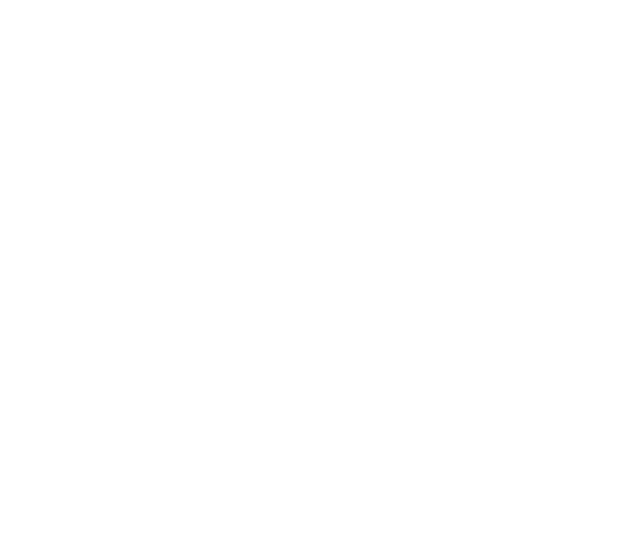
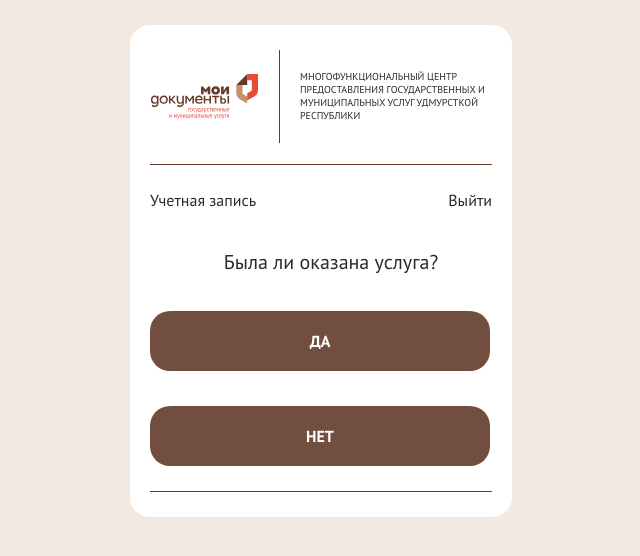
Before and after one commit to CoRa1203/mfcApp, a React (Create React App) app: page /ServiceProvided in a window 1280 px wide. Before the commit this address had no page. Shown: the top 556 px of the page, without its empty margins (319-959 px from the left). Built offline with nearby package versions, Linux system fonts and the light colour scheme.

Commit message:
дополнения ко втонику

```diff
--- a/src/App.js
+++ b/src/App.js
@@ -6,6 +6,10 @@ import PersonalDataInput from "./pages/personalDataInput/PersonalDataInput";
 import ServiceCategorySelection from './pages/serviceCategorySelection/ServiceCategorySelection'
 import ServiceSelection from './pages/serviceSelection/ServiceSelection'
 import ServiceSubmit from "./pages/serviceSubmit/ServiceSubmit";
+import ServiceProvided from "./pages/serviceProvided/ServiceProvided";
+import Feedback from "./pages/feedback/feedback";
+import ServiceCategoryProvidedReason from "./pages/ServiceCategoryProvidedReason/ServiceCategoryProvidedReason";
+import ServiceCategoryProvidedAnotherReason from "./pages/ServiceCategoryProvidedAnotherReason copy/ServiceCategoryProvidedAnotherReason";
 
 
 
@@ -20,10 +24,10 @@ function App() {
         <Route path="/ServiceCategorySelection" element={<ServiceCategorySelection/>} />
         <Route path="/ServiceSelection" element={<ServiceSelection />} />
         <Route path="/ServiceSubmit" element={<ServiceSubmit />} />
-        <Route path="/EntitySelection" element={<EntitySelection />} />
-        <Route path="/EntitySelection" element={<EntitySelection />} />
-        <Route path="/EntitySelection" element={<EntitySelection />} />
-        <Route path="/EntitySelection" element={<EntitySelection />} />
+        <Route path="/ServiceProvided" element={<ServiceProvided />} />
+        <Route path="/Feedback" element={<Feedback />} />
+        <Route path="/ServiceCategoryProvidedReason" element={<ServiceCategoryProvidedReason />} />
+        <Route path="/ServiceCategoryProvidedAnotherReason" element={<ServiceCategoryProvidedAnotherReason />} />
       </Routes>
     </Router>
 
--- a/src/generalStyles.scss
+++ b/src/generalStyles.scss
@@ -12,7 +12,7 @@
     --yellowOpacity60: rgba(254, 234, 18, 0.6);
     --lightGreenOpacity60: rgba(152, 190, 13, 0.6);
     --greenOpacity60: rgba(66, 166, 42, 0.6);
-    --marginBtn: 35px 0 25px 0;
+    --marginBtn: 35px 0 0px 0;
     --beigeOpacity60: rgba(195, 147, 103,0.6)
   }
 
@@ -92,15 +92,18 @@
     color: var(--blackContent);
     font-style: normal;
     box-sizing: content-box;
+    background: var(--brownOpacity20);
+
   }
 
   .section{
-    height: 100vh;
+margin-top: 25px;
+margin-bottom: 25px;
     width: 100%;
     display: flex;
     align-items: center;
     justify-content: center;
-    background: var(--brownOpacity20);
+
 
   }
 
@@ -113,6 +116,7 @@
 
   .container{
     border-bottom: 1px solid var(--brownColor);
+    padding-bottom: 25px;
   }
 
 
--- a/src/pages/ServiceCategoryProvidedReason/ServiceCategoryProvidedReason.js
+++ b/src/pages/ServiceCategoryProvidedReason/ServiceCategoryProvidedReason.js
@@ -3,8 +3,14 @@ import Button from '../../components/buttons/Button'
 import "./../../generalStyles.scss";
 import "./ServiceCategoryProvidedReason.scss"
 import AccountEntry from "../../components/accountEntry/AccountEntry";
+import React from 'react';
+import { useNavigate } from 'react-router-dom';
 
 const ServiceCategoryProvidedReason = function() {
+  const navigate = useNavigate();
+  const handleClick = () => {
+    navigate('/ServiceCategoryProvidedAnotherReason');
+  };
   return (
     <div className="section">
     {/* className="section" применен flex для выравниван я по центру */}
@@ -18,7 +24,7 @@ const ServiceCategoryProvidedReason = function() {
         по которой услуга не была<br/> оказана
         </p>
         <Button className={"SCPR-btn-1"}>НЕТ ДОКУМЕНТОВ</Button>
-        <Button className={"SCPR-btn"}>ДРУГАЯ ПРИЧИНА</Button>
+        <Button onClick={handleClick} className={"SCPR-btn"}>ДРУГАЯ ПРИЧИНА</Button>
         </div>
       </div>
     </div>
--- a/src/pages/feedback/feedback.js
+++ b/src/pages/feedback/feedback.js
@@ -10,10 +10,16 @@ import smile2 from "../../imgMFC/smile-2.svg"
 import smile3 from "../../imgMFC/smile-3.svg"
 import smile4 from "../../imgMFC/smile-4.svg"
 import smile5 from "../../imgMFC/smile-5.svg"
-
+import React from 'react';
+import { useNavigate } from 'react-router-dom';
 
 
 const Feedback = function() {
+  const navigate = useNavigate();
+  const handleClick = () => {
+    navigate('/ServiceCategoryProvidedReason');
+  };
+
   return (
     <div className="section">
     {/* className="section" применен flex для выравниван я по центру */}
@@ -40,7 +46,7 @@ const Feedback = function() {
         <InputRadio name="sm-1" value="5" img ={smile5}></InputRadio>
         </div>
         <Input className={"input-big"}></Input>
-        <Button type="submit">ОТПРАВИТЬ</Button>
+        <Button onClick={handleClick} type="submit">ОТПРАВИТЬ</Button>
         </form>
         </div>
       </div>
--- a/src/pages/personalDataInput/PersonalDataInput.scss
+++ b/src/pages/personalDataInput/PersonalDataInput.scss
@@ -10,6 +10,7 @@
 
 .container-personalDataInput {
     display: flex;
+
 }
 .img-info {
     padding-left: 40px;
--- a/src/pages/serviceCategorySelection/ServiceCategorySelection.js
+++ b/src/pages/serviceCategorySelection/ServiceCategorySelection.js
@@ -17,10 +17,10 @@ import { useNavigate } from 'react-router-dom';
       <Header/>
       <Search />
       <div className="btnsServisesAndMobile">
-        <ButtonBrown text="Инструкция по услугам" />
+        <ButtonBrown onClick={handleClick}  text="Инструкция по услугам" />
         <ButtonBrown text="Оказание услуги с телефона заявителя" />
       </div>
-      <Categories onClick={handleClick} />
+      <Categories />
       <DigitalSourses />
     </div>
   );
--- /dev/null
+++ b/src/pages/serviceProvided/ServiceProvided.js
@@ -0,0 +1,32 @@
+import AccountEntry from "../../components/accountEntry/AccountEntry";
+import Button from "../../components/buttons/Button";
+import HeaderMini from "../../components/header/HeaderMini";
+import React from 'react';
+import { useNavigate } from 'react-router-dom';
+import './ServiceProvided.scss'
+
+const ServiceProvided = function() {
+    const navigate = useNavigate();
+    const handleClick = () => {
+      navigate('/Feedback');
+    };
+    return (
+      <div className="section">
+      {/* className="section" применен flex для выравниван я по центру */}
+        <div className="wrapperFirst">
+          <div className="container">
+          {/* wrapper - ограничивающий контейнер 382px */}
+          <HeaderMini/>
+          <AccountEntry/>
+          <div className="serviceProvidedText">
+                Была ли оказана услуга?
+            </div>
+          <Button onClick={handleClick}>ДА</Button>
+          <Button onClick={handleClick}>НЕТ</Button>
+          </div>
+          </div>
+          </div>
+    );
+  }
+
+  export default ServiceProvided;
--- /dev/null
+++ b/src/pages/serviceProvided/ServiceProvided.scss
@@ -0,0 +1,8 @@
+.serviceProvidedText{
+    font-size: 20px;
+    line-height: 25.88px;
+    text-align: center;
+    color: var(--blackContent);
+    padding-left: 20px;
+    margin-top: 40px;
+}
--- a/src/pages/serviceSubmit/ServiceSubmit.js
+++ b/src/pages/serviceSubmit/ServiceSubmit.js
@@ -10,7 +10,7 @@ import { useNavigate } from 'react-router-dom';
 const ServiceSubmit = function() {
   const navigate = useNavigate();
   const handleClick = () => {
-    navigate('/ServiceSelection');
+    navigate('/ServiceProvided');
   };
   return (
     <div className="section">
@@ -20,9 +20,9 @@ const ServiceSubmit = function() {
         {/* wrapper - ограничивающий контейнер 382px */}
         <HeaderMini/>
         <AccountEntry/>
-        <button className="img-info"> <img src={Info} alt="info" /> </button>
+        <button className="img-infoSubmit"> <img src={Info} alt="info" /> </button>
         <div className="chosenService">
-            <div className="img-back"> <img src={Back} alt="back" /> </div>
+            <div className="img-backSubmit"> <img src={Back} alt="back" /> </div>
             <div className="chosenServiceText text">
                 Выбранная услуга
             </div>
--- a/src/pages/serviceSubmit/ServiceSubmit.scss
+++ b/src/pages/serviceSubmit/ServiceSubmit.scss
@@ -12,12 +12,12 @@
         padding-left: 20px;
 }
 
-.img-info {
+.img-infoSubmit {
     padding-left: 75px;
     padding-top: 30px;
 }
 
-.img-back {
+.img-backSubmit {
     padding-left: 55px;
 }
 
```
